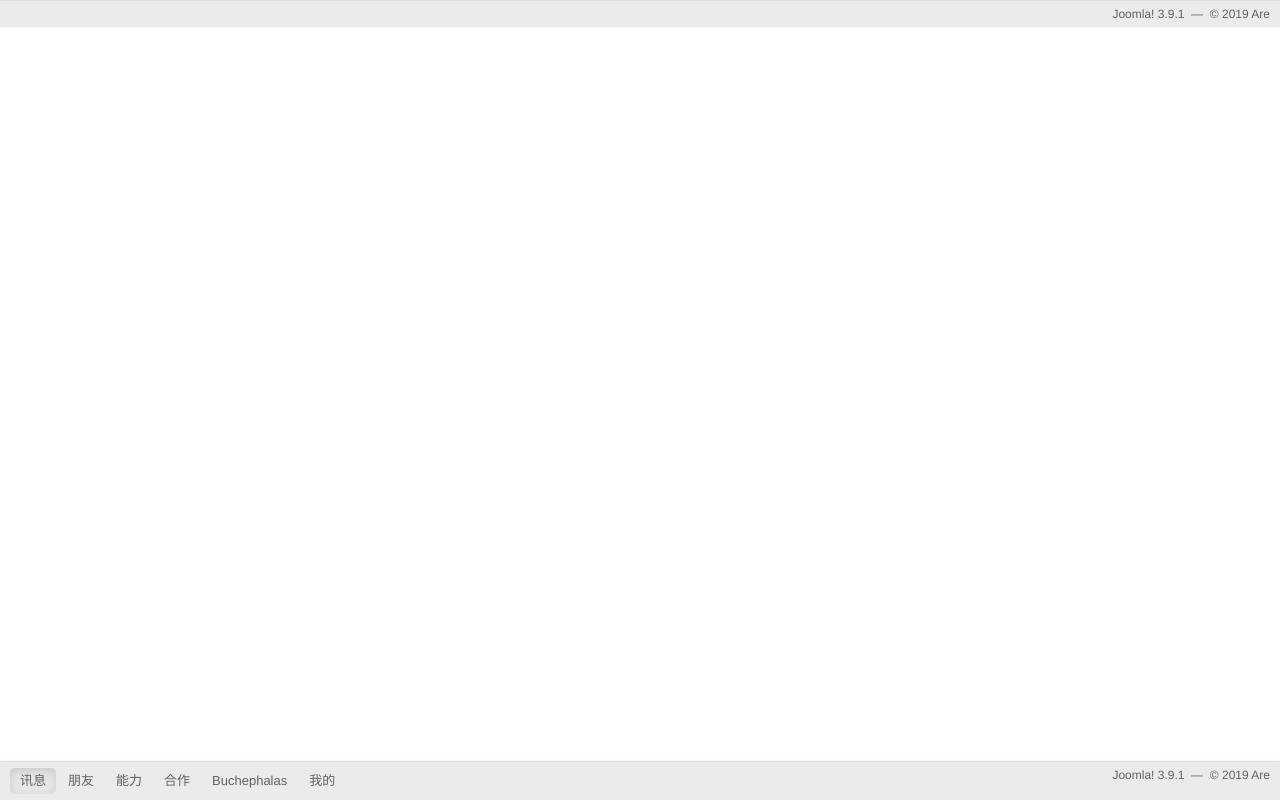
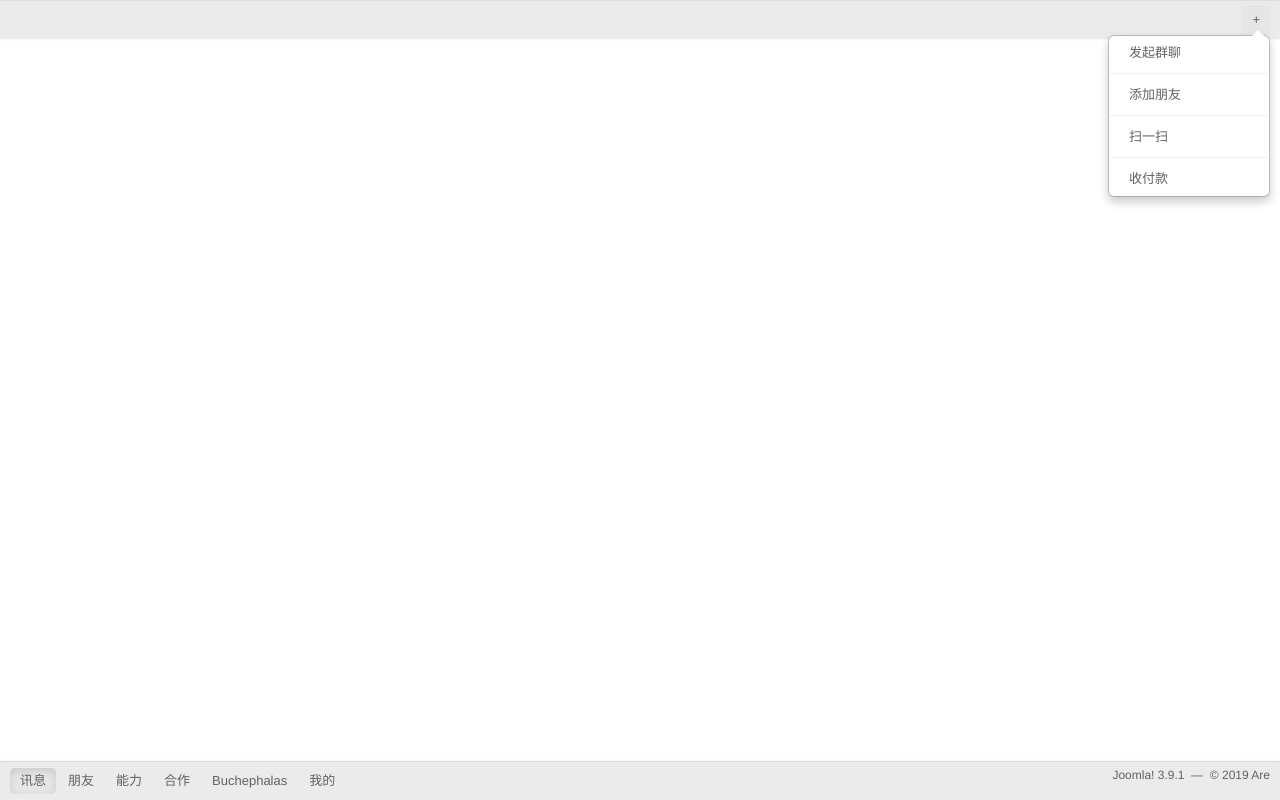
Before and after one commit to adicniv/WuZhui, a plain HTML site: page index.html in a window 1280 px wide. Drawn offline with Linux system fonts and the light colour scheme.

Commit message:
增加顶部旋钮

```diff
--- a/index.html
+++ b/index.html
@@ -12,12 +12,34 @@
 <body>
 <!-- 顶部固定 -->
 <div id="status" class="navbar navbar-fixed-top hidden-phone">
-		<div class="btn-toolbar">
-			<div class="btn-group pull-right">
-				<p>
-						Joomla! 3.9.1	&nbsp;—&nbsp;
-					© 2019 Are				</p>
-		</div>
+		<ul class="nav nav-user pull-right nav-hover">
+					<li class="dropdown open">
+						<a class="dropdown-toggle" data-toggle="dropdown" href="#">
+							<span class="">+</span>
+
+							<div class="element-invisible">
+								会员菜单
+							</div>
+						</a>
+						<ul class="dropdown-menu">
+								<li>
+									<a href="index.php?option=com_admin&amp;task=profile.edit&amp;id=682">发起群聊</a>
+								</li>
+								<li class="divider"></li>
+								<li>
+									<a href="index.php?option=com_admin&amp;task=profile.edit&amp;id=682">添加朋友</a>
+								</li>
+								<li class="divider"></li>
+								<li class="">
+									<a href="/administrator/index.php?option=com_login&amp;task=logout&amp;cb99ccddc195e07e8f269e82a4a75545=1">扫一扫</a>
+								</li>
+								<li class="divider"></li>
+								<li class="">
+									<a href="/administrator/index.php?option=com_login&amp;task=logout&amp;cb99ccddc195e07e8f269e82a4a75545=1">收付款</a>
+								</li>
+						</ul>
+					</li>
+		</ul>
 </div>
 <!-- 底部固定 -->
 <div id="status" class="navbar navbar-fixed-bottom hidden-phone">
@@ -320,7 +342,22 @@
 				</div>
 
 				<div id="attrib-basic" class="tab-pane active">
-
+<ul class="dropdown-menu scroll-menu" style="width: auto; max-height: 571px;">
+<li class="dropdown-submenu"><a class="dropdown-toggle menu-article" data-toggle="dropdown" href="index.php?option=com_content">文章管理</a><ul class="dropdown-menu menu-scrollable" style="display: none;">
+<li><a class="no-dropdown menu-newarticle" href="index.php?option=com_content&amp;task=article.add">添加新文章</a></li>
+</ul>
+</li>
+<li class="dropdown-submenu"><a class="dropdown-toggle menu-category" data-toggle="dropdown" href="index.php?option=com_categories&amp;extension=com_content">文章分类管理</a><ul class="dropdown-menu menu-scrollable" style="display: none;">
+<li><a class="no-dropdown menu-newarticle" href="index.php?option=com_categories&amp;task=category.add&amp;extension=com_content">添加新分类</a></li>
+</ul>
+</li>
+<li><a class="no-dropdown menu-featured" href="index.php?option=com_content&amp;view=featured">精选文章管理</a></li>
+<li class="divider"><span></span></li>
+<li><a class="no-dropdown menu-fields" href="index.php?option=com_fields&amp;context=com_content.article">自定义字段管理</a></li>
+<li><a class="no-dropdown menu-category" href="index.php?option=com_fields&amp;view=groups&amp;context=com_content.article">自定义字段组管理</a></li>
+<li class="divider"><span></span></li>
+<li><a class="no-dropdown menu-media" href="index.php?option=com_media">多媒体文件管理</a></li>
+</ul>
 				</div>
 
 				<div id="publishing" class="tab-pane">
```
